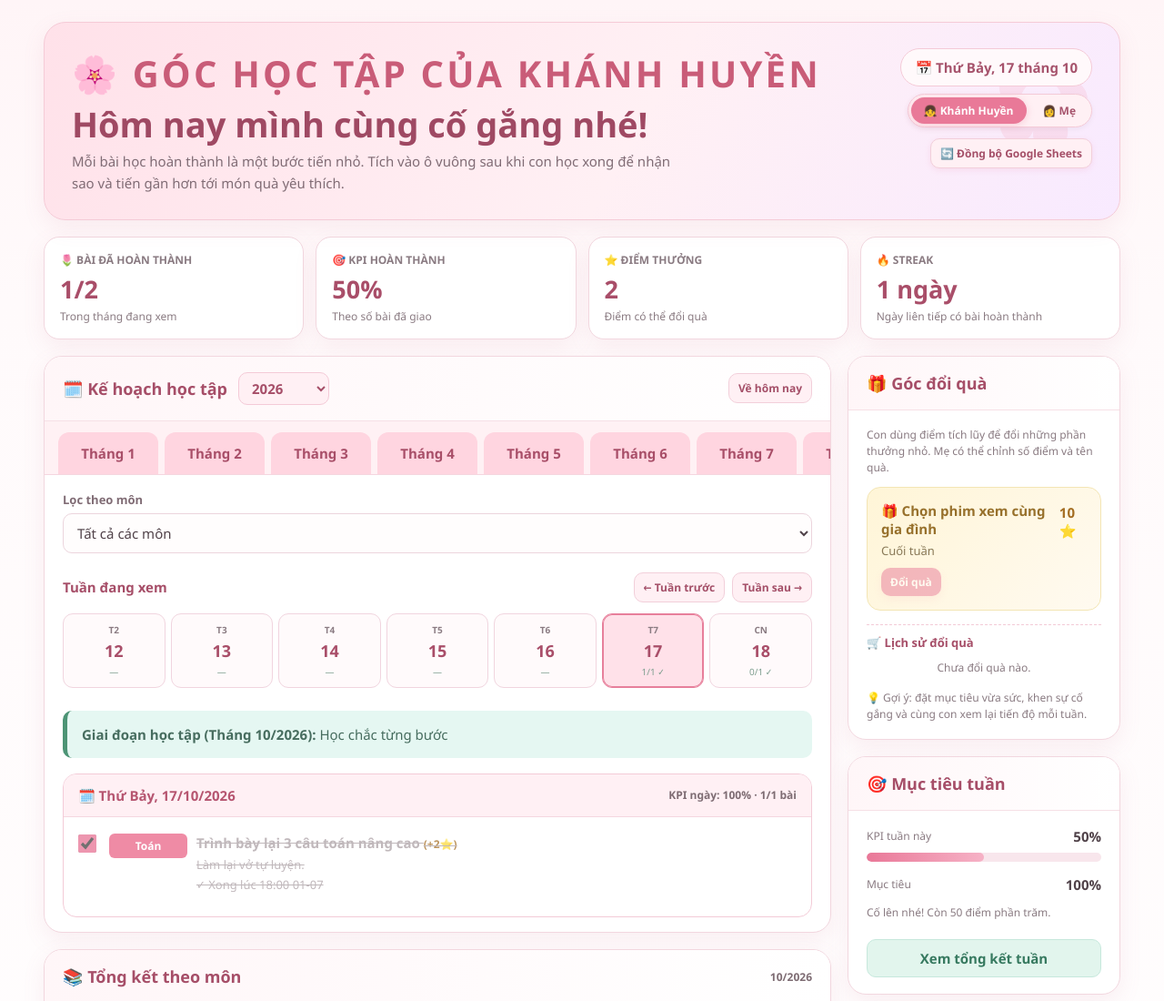
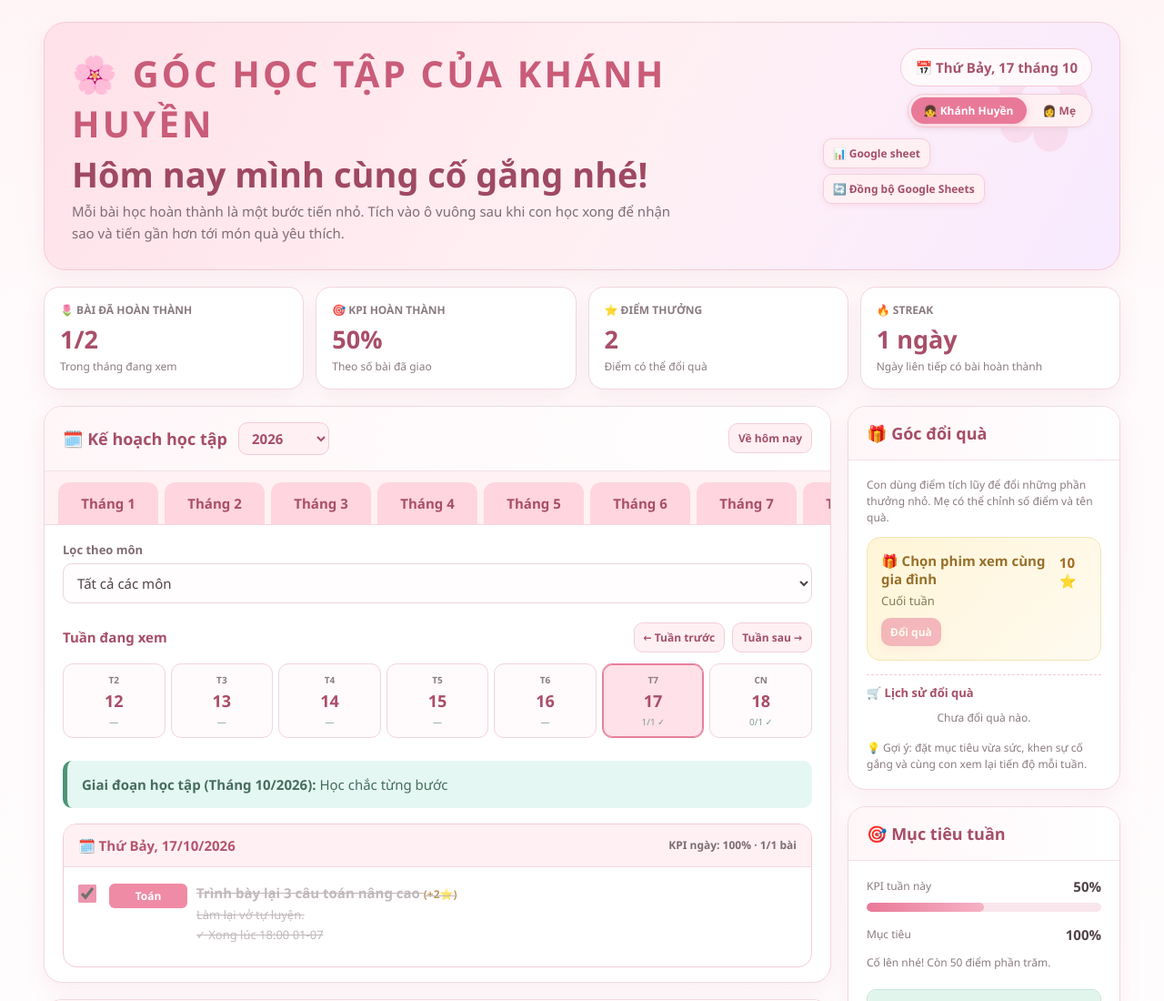
Before and after one commit to Khanhhuyen0907/goc-hoc-tap, a plain HTML site: page index.html in a window 1280 px wide. Shown: the top 1100 px of the page at 91% size. Drawn offline with Linux system fonts and the light colour scheme.

Commit message:
Update index.html

```diff
--- a/index.html
+++ b/index.html
@@ -132,7 +132,10 @@ dialog::backdrop{background:#3c243055;backdrop-filter:blur(3px)}
           <button class="role-btn active" id="btnRoleKid">👧 Khánh Huyền</button>
           <button class="role-btn" id="btnRoleMom">👩 Mẹ</button>
         </div>
-        <button class="btn btn-soft btn-small" id="syncGasBtn" style="font-weight: 800; box-shadow: 0 2px 6px rgba(233,121,152,0.15); margin-top: 4px;">🔄 Đồng bộ Google Sheets</button>
+        <div class="flex" style="gap: 6px; margin-top: 4px;">
+          <a href="https://docs.google.com/spreadsheets/d/1INPJnlsU0saiIBP92mkRCLShU3qWZ20elD1OxRKnNVc/edit?gid=0#gid=0" target="_blank" class="btn btn-soft btn-small" style="font-weight: 800; box-shadow: 0 2px 6px rgba(233,121,152,0.15); text-decoration: none; display: inline-flex; align-items: center; gap: 4px;">📊 Google sheet</a>
+          <button class="btn btn-soft btn-small" id="syncGasBtn" style="font-weight: 800; box-shadow: 0 2px 6px rgba(233,121,152,0.15);">🔄 Đồng bộ Google Sheets</button>
+        </div>
       </div>
     </div>
   </header>
```
